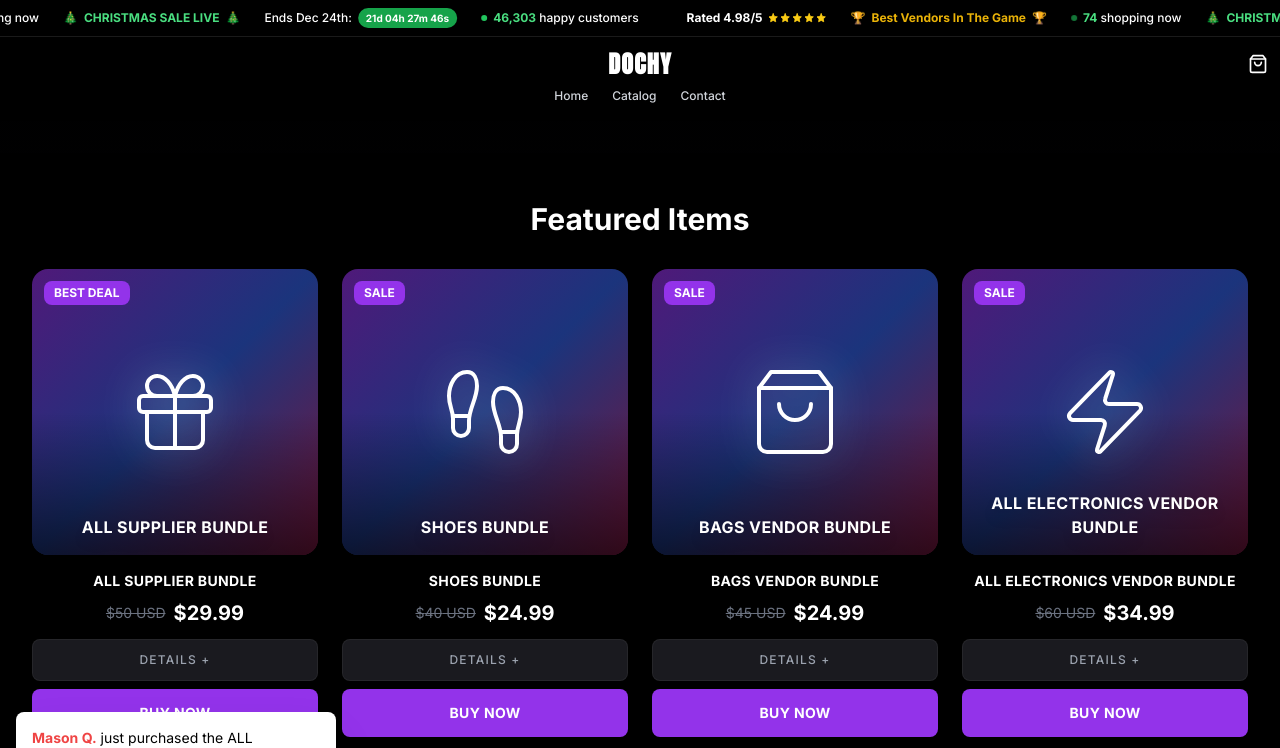
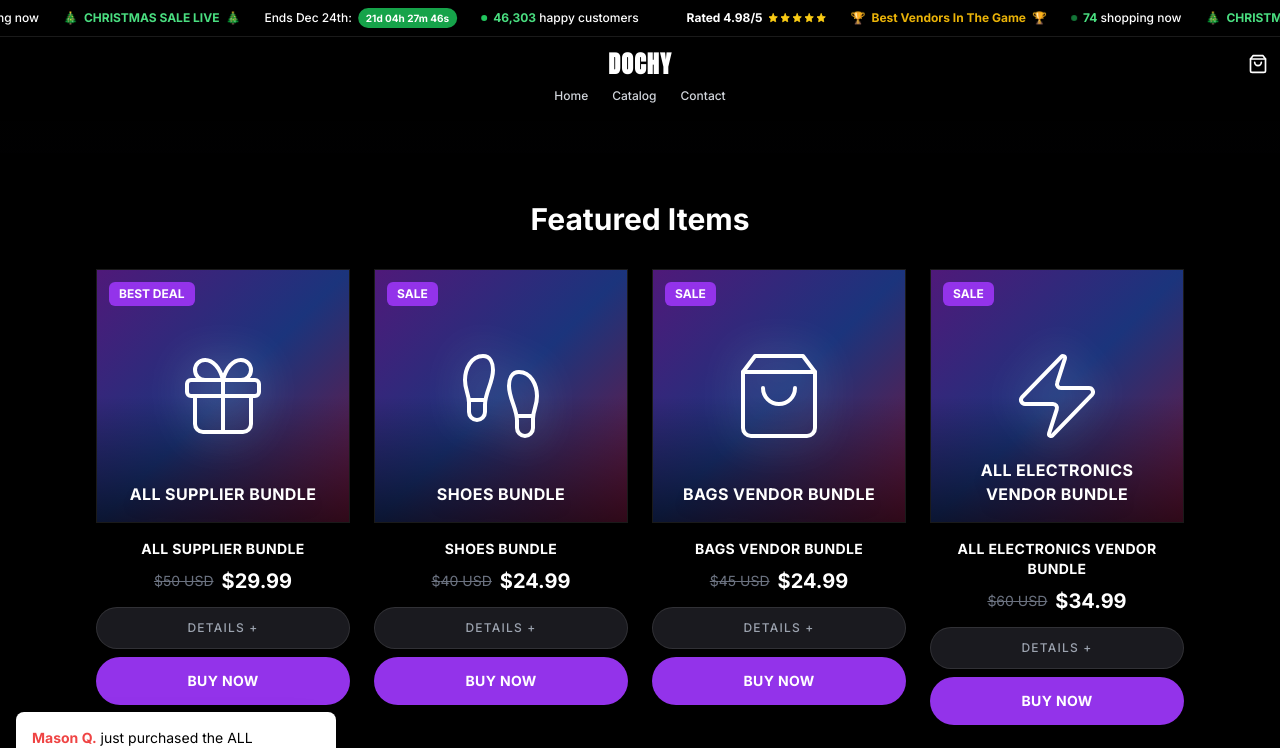
Before and after one commit to Expandingmind/Dochy, a Next.js app: page /items in a window 1280 px wide. Shown: the top 748 px of the page. Built offline with nearby package versions, Linux system fonts and the light colour scheme.

Commit message:
Add more side padding for desktop, sharp corners on product cards

```diff
--- a/src/components/ProductCard.tsx
+++ b/src/components/ProductCard.tsx
@@ -80,8 +80,8 @@ export function ProductCard({ product }: ProductCardProps) {
 
   return (
     <div className="group flex flex-col">
-      {/* Image Card with Gradient Background */}
-      <div className="relative aspect-square rounded-2xl overflow-hidden mb-3 md:mb-4">
+      {/* Image Card with Gradient Background - Sharp corners */}
+      <div className="relative aspect-square rounded-sm md:rounded-none overflow-hidden mb-3 md:mb-4 border border-white/10">
         {/* Gradient Background */}
         <div className="absolute inset-0 bg-gradient-to-br from-purple-900 via-blue-900 to-pink-900 opacity-90" />
         <div className="absolute inset-0 bg-gradient-to-t from-black/60 via-transparent to-transparent" />
@@ -89,7 +89,7 @@ export function ProductCard({ product }: ProductCardProps) {
         {/* Sale Badge */}
         {product.badge && (
           <div className={cn(
-            "absolute top-3 left-3 text-white text-[10px] md:text-xs font-bold px-2.5 py-1 rounded-lg z-20 uppercase",
+            "absolute top-3 left-3 text-white text-[10px] md:text-xs font-bold px-2.5 py-1 rounded-md z-20 uppercase",
             product.badge === "BEST DEAL" ? "bg-purple-600" : "bg-purple-600"
           )}>
             {product.badge === "BEST DEAL" ? "Best Deal" : "Sale"}
@@ -127,10 +127,10 @@ export function ProductCard({ product }: ProductCardProps) {
           </span>
         </div>
 
-        {/* Buttons */}
+        {/* Buttons - keep rounded for better UX */}
         <div className="space-y-2">
           <button
-            className="w-full py-2.5 md:py-3 rounded-lg bg-[#1a1a1f] hover:bg-[#252529] text-[10px] md:text-xs font-medium text-gray-400 hover:text-white transition-all uppercase tracking-widest border border-white/5"
+            className="w-full py-2.5 md:py-3 rounded-full bg-[#1a1a1f] hover:bg-[#252529] text-[10px] md:text-xs font-medium text-gray-400 hover:text-white transition-all uppercase tracking-widest border border-white/10"
             onClick={() => alert(`Details for ${product.name}: ${product.description}`)}
           >
             DETAILS +
@@ -139,7 +139,7 @@ export function ProductCard({ product }: ProductCardProps) {
           <button
             onClick={handleAddToCart}
             className={cn(
-              "w-full py-3 md:py-3.5 rounded-lg font-bold text-xs md:text-sm uppercase tracking-wide transition-all",
+              "w-full py-3 md:py-3.5 rounded-full font-bold text-xs md:text-sm uppercase tracking-wide transition-all",
               isAdded
                 ? "bg-green-500 text-white"
                 : "bg-purple-600 hover:bg-purple-500 text-white"
--- a/src/components/ProductGrid.tsx
+++ b/src/components/ProductGrid.tsx
@@ -21,7 +21,7 @@ export function ProductGrid({ initialFilter = "All", title }: ProductGridProps)
 
   return (
     <section id="catalog" className="py-8 md:py-12 bg-black">
-      <div className="max-w-7xl mx-auto px-4 md:px-8">
+      <div className="max-w-7xl mx-auto px-4 md:px-16 lg:px-24">
         {title && (
           <h2 className="text-xl md:text-3xl font-bold text-white text-center mb-8">
             {title}
```
